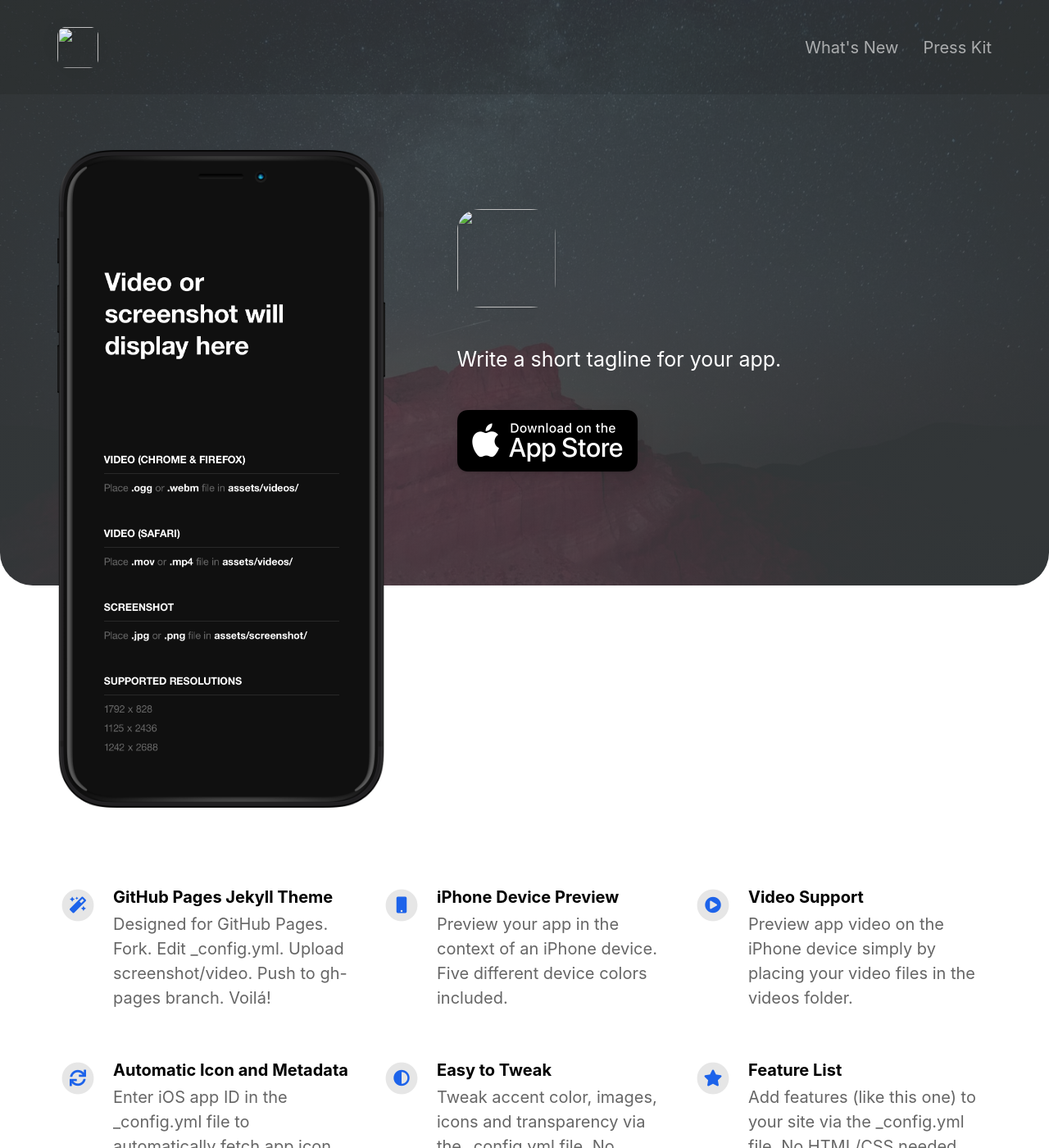
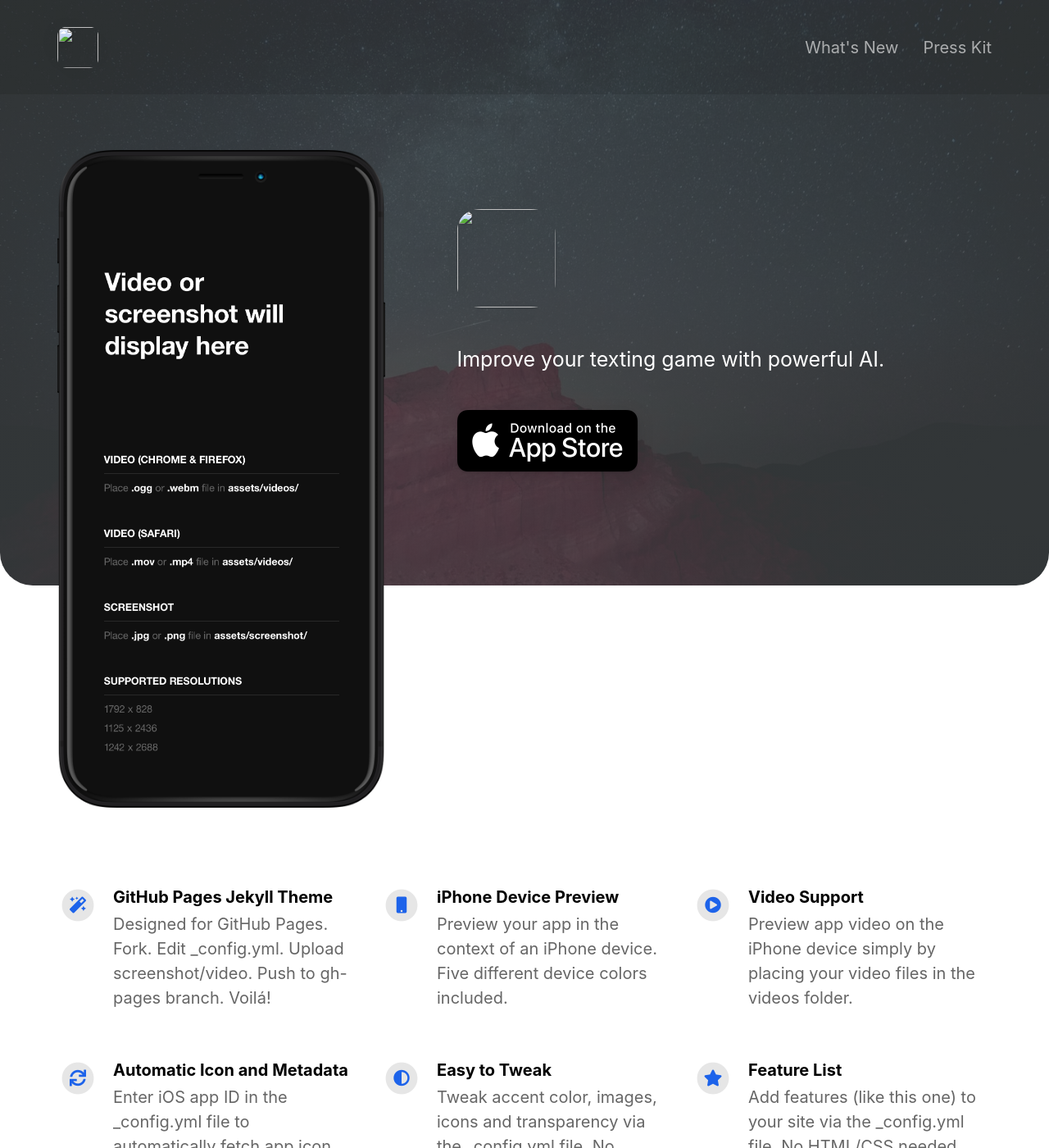
Before and after one commit to dvhull/text-expert, a Jekyll site: the page built from index.html, in a window 1280 px wide and 1400 px high. Shown: the whole window at 82% size. Built offline with Jekyll 4.4.1, drawn with Linux system fonts in a browser that asks for light colours; nearby versions of some CDN libraries; some of the changed text lies outside the part shown.

Commit message:
Update _config.yml

```diff
--- a/_config.yml
+++ b/_config.yml
@@ -13,23 +13,23 @@ presskit_download_link                    : https://emilbaehr.com
 app_icon                                  : # assets/appicon.png                      # Automatically populates if not set and if iOS app ID is set.  Otherwise enter path to icon file manually.
 app_name                                  :                                           # Automatically populates if not set and if iOS app ID is set.  Otherwise enter manually.
 app_price                                 :                                           # Automatically populates if not set and if iOS app ID is set.  Otherwise enter manually.
-app_description                           : Write a short tagline for your app.
+app_description                           : Improve your texting game with powerful AI.
 
 enable_smart_app_banner                   : true                                      # Set to true to show a smart app banner at top of page on mobile devices.
 
 
 
 # Information About Yourself
-your_name                                 : Emil Baehr
-your_link                                 : https://emilbaehr.com
-your_city                                 : Copenhagen
-email_address                             : emil.baehr@gmail.com
+your_name                                 :
+your_link                                 :
+your_city                                 :
+email_address                             :
 facebook_username                         :
-instagram_username                        : ebaehr
-twitter_username                          : ebaehr
-github_username                           : emilbaehr
+instagram_username                        :
+twitter_username                          :
+github_username                           :
 youtube_username                          :
-mastodon_link                             : https://mastodon.social/@ebaehr
+mastodon_link                             :
 
 
 
```
